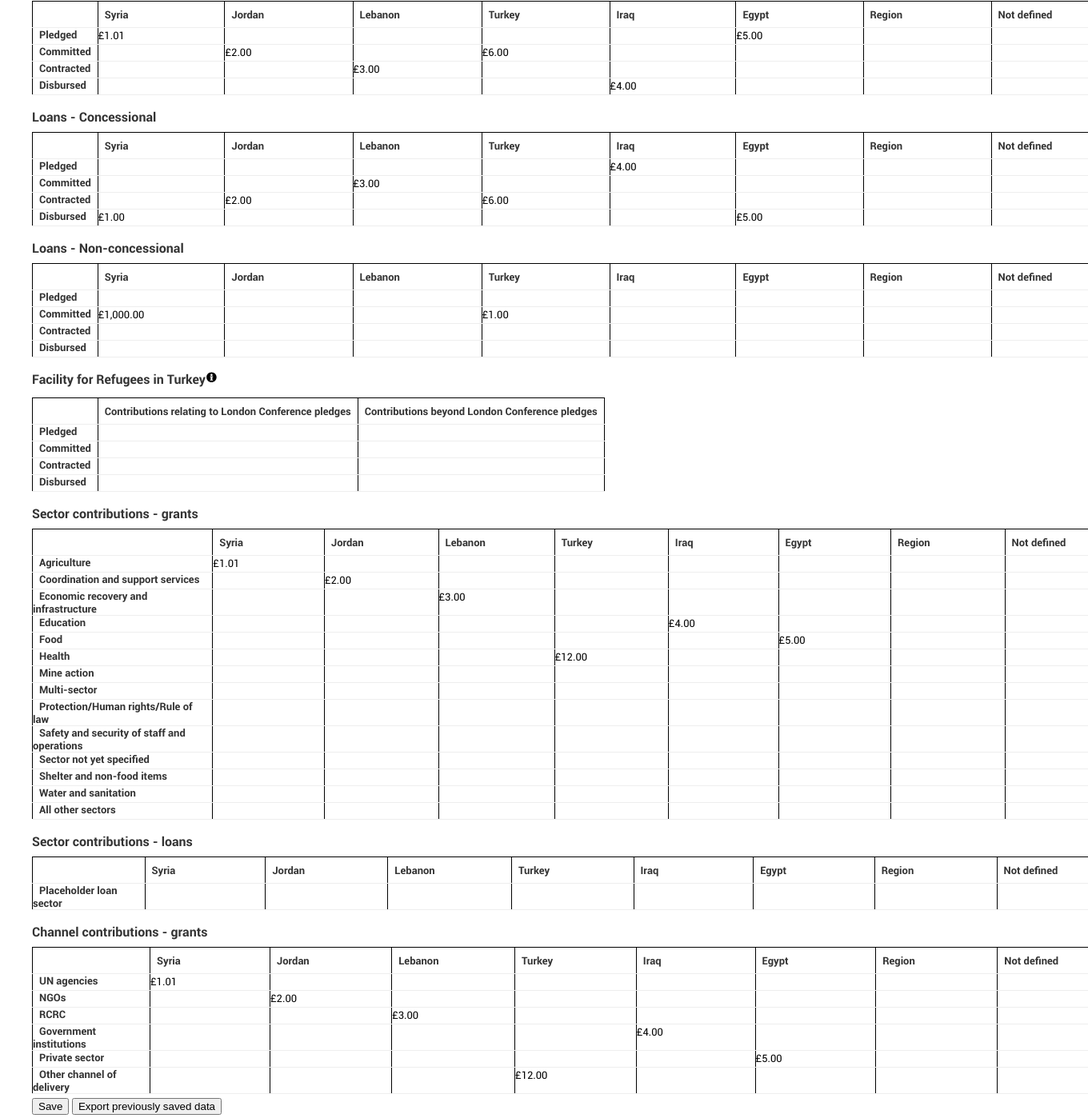
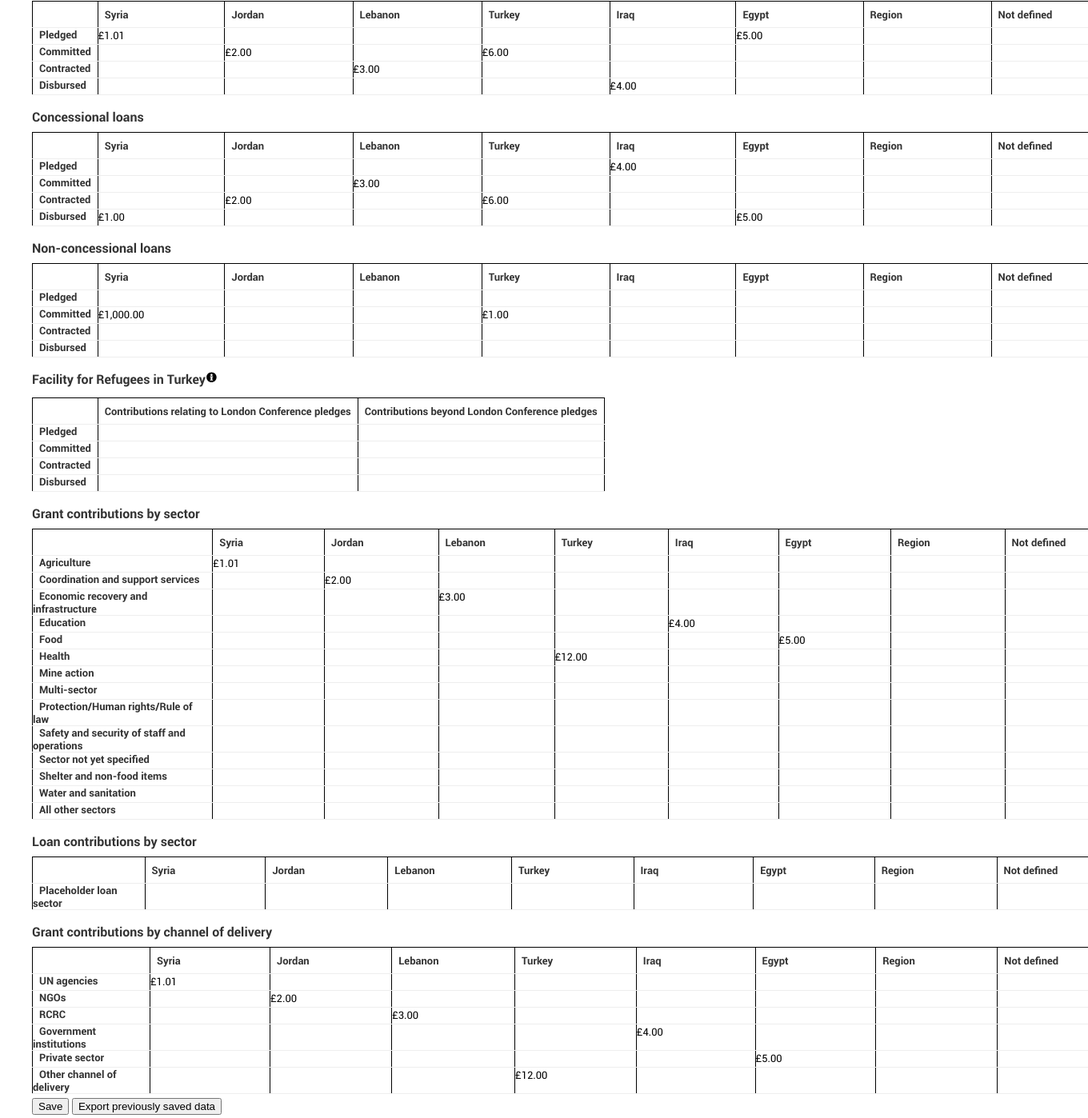
Before and after one commit to devinit/GHTS, a Django app: page /edit/2016/ in a window 1360 px wide; the page is wider, and only the part inside the window is pictured. Shown: the part 487-1885 px from the top of that part at 80% size. Run offline with Django 3.2, Linux system fonts and the light colour scheme; a user stored in the database is signed in; data comes from the database, SQL or seed files in the repository.

Commit message:
Requested DFID changes

```diff
--- a/core/views.py
+++ b/core/views.py
@@ -96,9 +96,9 @@ def edit(request,year):
                 if recipient in cg_sum_obj:
                     grant_channels = cg_sum_obj[recipient]
                     if total_grants>grant_channels:
-                        warnings.append("Warning: Total grants do not equal grants by channel for %s. Total grants are greater by %s" % (recipient_name,(total_grants-grant_channels)))
+                        warnings.append("Warning: Total grants do not equal grants by channel of delivery for %s. Total grants are greater by %s" % (recipient_name,(total_grants-grant_channels)))
                     if total_grants<grant_channels:
-                        warnings.append("Warning: Total grants do not equal grants by channel for %s. Grants by channel are greater by %s" % (recipient_name,(grant_channels-total_grants)))
+                        warnings.append("Warning: Total grants do not equal grants by channel of delivery for %s. Grants by channel of delivery are greater by %s" % (recipient_name,(grant_channels-total_grants)))
             #Loans table (both concessional and non-concessional)
             lt = entries.filter(spreadsheet=spreadsheet,loan_or_grant="L",sector__isnull=True)
             lt_sum = lt.values('recipient').annotate(total = Sum('amount')).order_by('recipient')
@@ -139,7 +139,7 @@ def csv(request,slug):
     response = HttpResponse(content_type='text/csv')
     response['Content-Disposition'] = 'attachment; filename="'+slug+'.csv"'
     writer = csvwriter(response)
-    header = ["Organisation","Loan or grant","Concessional","Pledge or disbursement"
+    header = ["Organisation","Loan or grant","Concessional","Status"
               ,"Recipient","Sector","Channel of delivery","Year","Amount","Currency"
               ,"Refugee facility for Turkey","Comment"]
     writer.writerow(header)
@@ -170,7 +170,7 @@ def csv_all(request):
         response = HttpResponse(content_type='text/csv')
         response['Content-Disposition'] = 'attachment; filename="all.csv"'
         writer = csvwriter(response)
-        header = ["Organisation","Loan or grant","Concessional","Pledge or disbursement"
+        header = ["Organisation","Loan or grant","Concessional","Status"
                   ,"Recipient","Sector","Channel of delivery","Year","Amount","Currency"
                   ,"Refugee facility for Turkey","Comment"]
         writer.writerow(header)
--- a/ghts/templates/core/edit.html
+++ b/ghts/templates/core/edit.html
@@ -33,7 +33,7 @@
         Information sought via this form tracks pledges made at the time of the London conference and included on the ‘Co-hosts statement annex: fundraising’, <a href="https://www.supportingsyria2016.com/news/co-hosts-statemtent-annex-fundraising/">here</a>.
     </p>
     <p>
-        Complete all fields on contributions (comprised of commitments, contracted funding and disbursements); If no commitment/contracted funding/disbursement was made please write '0', if information is not yet available please leave blank.
+        Complete all fields on contributions (comprised of commitments, contracted funding and disbursements). If no commitment/contracted funding/disbursement was made please write '0'. If information is not yet available please leave blank.
     </p>
     <p>The form data is organised by calendar year (January to December), not fiscal year.</p>
 <!--    <p>Before submitting the form, check the data validation fields.</p>-->
@@ -57,14 +57,14 @@
     In order to check your data, press ‘Export previously saved data’.
     </p>
     <p>
-    For any issues, email <a href="mailto:syriatracking@devinit.org">syriatracking@devinit.org</a> for clarifications.
+    Email <a href="mailto:syriatracking@devinit.org">syriatracking@devinit.org</a> for any clarifications or if you have any issues.
     </p>
     <h3>Key definitions:</h3>
     <p>
         <b>
             Commitment
         </b><br/>
-        A plan, expressed in writing and backed by the necessary funds, undertaken by an official donor to provide specified assistance to a recipient country government, organisation or implementing agency. When filling in the questionnaire, please only input under ‘committed’ those funds which have been committed by not yet contracted or disbursed.
+        A plan, expressed in writing and backed by the necessary funds, undertaken by an official donor to provide specified assistance to a recipient country government, organisation or implementing agency. When filling in the form, please only input under ‘committed’ those funds which have been committed by not yet contracted or disbursed.
     </p>
     <p>
         <b>
@@ -76,19 +76,19 @@
         <b>
             Contributions
         </b><br/>
-        For the purpose of this questionnaire contributions refers to the sum of all funds committed, contracted and disbursed.
+        For the purpose of this form, contributions refers to the sum of all funds committed, contracted and disbursed.
     </p>
     <p>
         <b>
             Contract
         </b><br/>
-        A binding agreement signed between a donor and a recipient implementing institution, organisation or agency to implement an action. Funds can then be disbursed on this basis. When filling in the questionnaire, please only input under ‘contracted’ those funds which have been contracted but not yet disbursed.
+        A binding agreement signed between a donor and a recipient implementing institution, organisation or agency to implement an action. Funds can then be disbursed on this basis. When filling in the form, please only input under ‘contracted’ those funds which have been contracted but not yet disbursed.
     </p>
     <p>
         <b>
             Disbursement
         </b><br/>
-        Outgoing funds that are transferred to or placed at the disposal of a recipient implementing institution, organisation or agency, following a commitment and/or a contract. For the purposes of this questionnaire, disbursed refers funds disbursed from the donor to the first level recipient not to the funds which are disbursed at the project level.
+        Outgoing funds that are transferred to or placed at the disposal of a recipient implementing institution, organisation or agency, following a commitment and/or a contract. For the purposes of this form, disbursed refers funds disbursed from the donor to the first level recipient not to the funds which are disbursed at the project level.
     </p>
     <p>
         <b>
@@ -173,7 +173,7 @@
     {% endif %}
     {% if contact.organisation.loan_making %}
     <div class="titleWrap">
-        <h2>Loans - Concessional</h2>
+        <h2>Concessional loans</h2>
         <!--<div class="info" onclick="toggle('loansC')"></div>
         <div class="popupWrap">
             <div class="popup" id="loansC">Information on loans - concessional</div>
@@ -196,7 +196,7 @@
     {% endfor %}
     </table>
     <div class="titleWrap">
-        <h2>Loans - Non-concessional</h2>
+        <h2>Non-concessional loans</h2>
         <!--<div class="info" onclick="toggle('loansN')"></div>
         <div class="popupWrap">
             <div class="popup" id="loansN">Information on loans - non-concessional</div>
@@ -250,7 +250,7 @@
     {% endif %}
     {% if contact.organisation.grant_making %}
     <div class="titleWrap">
-        <h2>Sector contributions - grants</h2>
+        <h2>Grant contributions by sector</h2>
         <!--<div class="info" onclick="toggle('sectorG')"></div>
         <div class="popupWrap">
             <div class="popup" id="sectorG">Information on sector contributions - grants</div>
@@ -277,7 +277,7 @@
     {% endif %}
     {% if contact.organisation.loan_making %}
     <div class="titleWrap">
-        <h2>Sector contributions - loans</h2>
+        <h2>Loan contributions by sector</h2>
        <!-- <div class="info" onclick="toggle('sectorL')"></div>
         <div class="popupWrap">
             <div class="popup" id="sectorL">Information on sector contributions - loans</div>
@@ -304,7 +304,7 @@
     {% endif %}
     {% if contact.organisation.grant_making %}
     <div class="titleWrap">
-        <h2>Channel contributions - grants</h2>
+        <h2>Grant contributions by channel of delivery</h2>
        <!-- <div class="info" onclick="toggle('channel')"></div>
         <div class="popupWrap">
             <div class="popup" id="channel">Information on channel contributions - grants</div>
```
Also changed, not shown: 1 other file.
